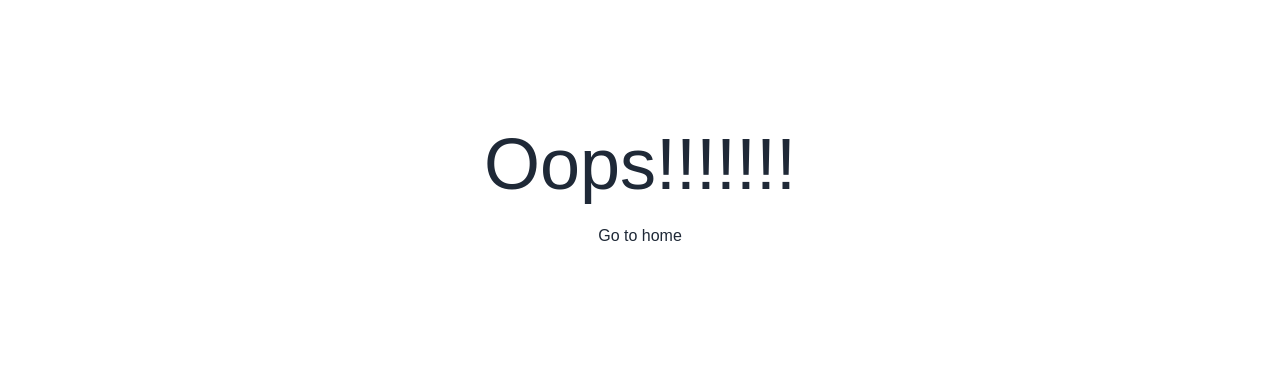
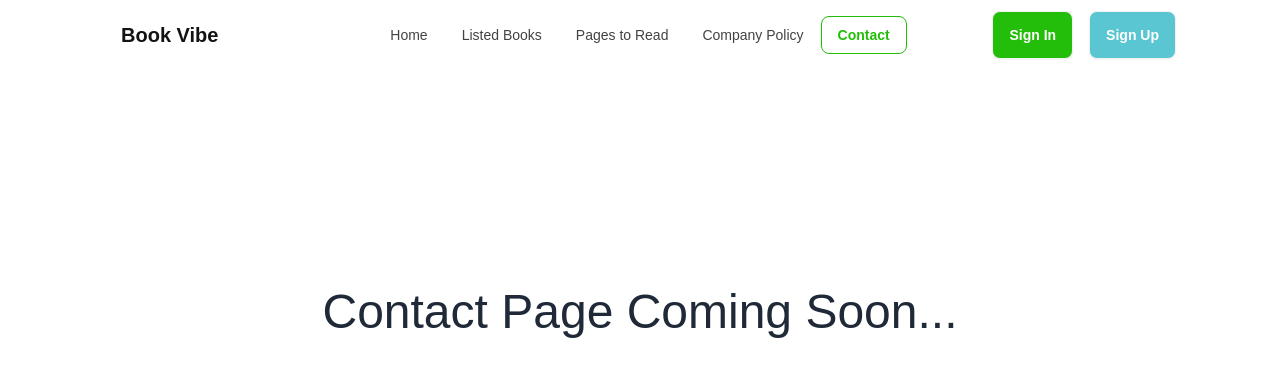
Before and after one commit to md-kamrul/book-review, a React (Vite) app: page /contact in a window 1280 px wide. Shown: the top 376 px of the page. Built offline with nearby package versions, Linux system fonts and the light colour scheme.

Commit message:
contact and company policy pages added

```diff
--- a/package.json
+++ b/package.json
@@ -14,6 +14,7 @@
     "match-sorter": "^6.3.4",
     "prop-types": "^15.8.1",
     "react": "^18.2.0",
+    "react-charts": "^3.0.0-beta.57",
     "react-dom": "^18.2.0",
     "react-icons": "^5.0.1",
     "react-router-dom": "^6.22.3",
--- /dev/null
+++ b/src/components/company policy/CompanyPolicy.jsx
@@ -0,0 +1,9 @@
+const CompanyPolicy = () => {
+    return (
+        <div className="w-full flex justify-center">
+            <div className="text-5xl my-[20%]">Company Policy Page Coming Soon...</div>
+        </div>
+    );
+};
+
+export default CompanyPolicy;
--- /dev/null
+++ b/src/components/contact/Contact.jsx
@@ -0,0 +1,9 @@
+const Contact = () => {
+    return (
+        <div className="w-full flex justify-center">
+            <div className="text-5xl my-[20%]">Contact Page Coming Soon...</div>
+        </div>
+    );
+};
+
+export default Contact;
--- a/src/components/header/Header.jsx
+++ b/src/components/header/Header.jsx
@@ -7,6 +7,8 @@
         <li><NavLink to="/">Home</NavLink></li>
         <li><NavLink to="/listed_books">Listed Books</NavLink></li>
         <li><NavLink to="/pages_to_read">Pages to Read</NavLink></li>
+        <li><NavLink to="/company_policy">Company Policy</NavLink></li>
+        <li><NavLink to="/contact">Contact</NavLink></li>
     </>
 
     return (
--- a/src/components/pages to read/PagesToRead.jsx
+++ b/src/components/pages to read/PagesToRead.jsx
@@ -1,7 +1,7 @@
 const PagesToRead = () => {
     return (
         <div>
-            {/* <h2>pages_to_read</h2> */}
+
         </div>
     );
 };
```
Also changed, not shown: src/main.jsx (+10 -0 lines), 1 other file (tests, documents, lock files or other folders).
